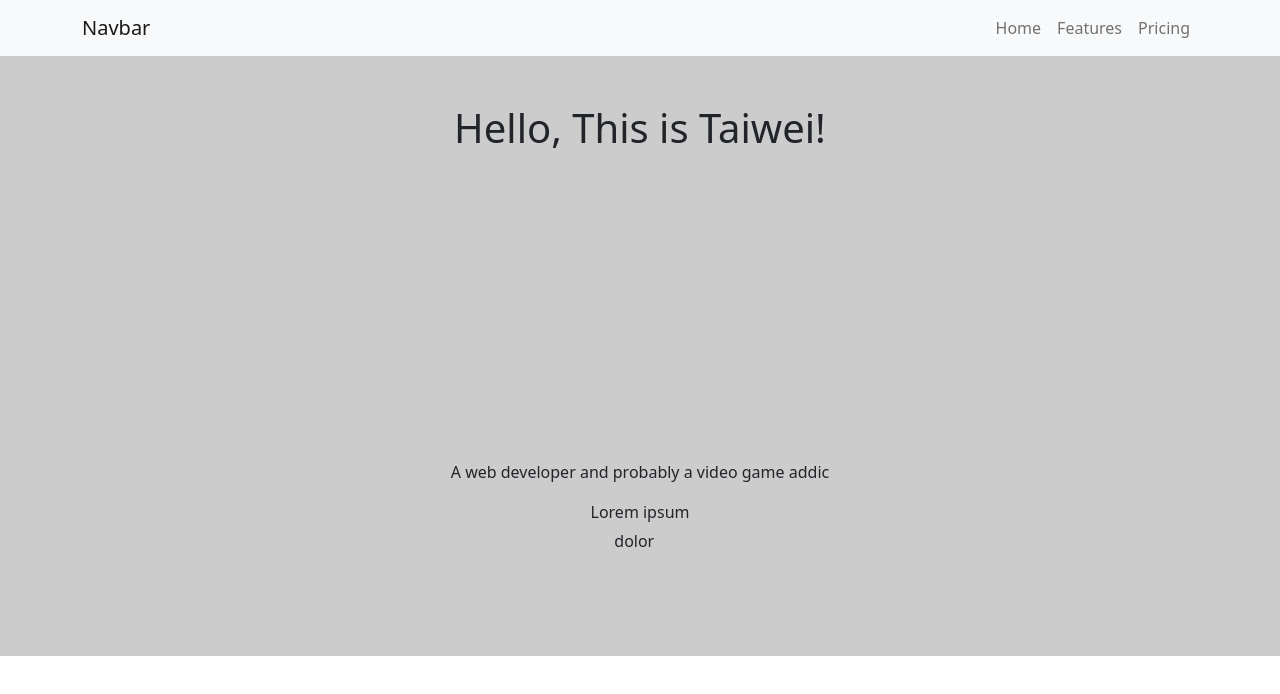
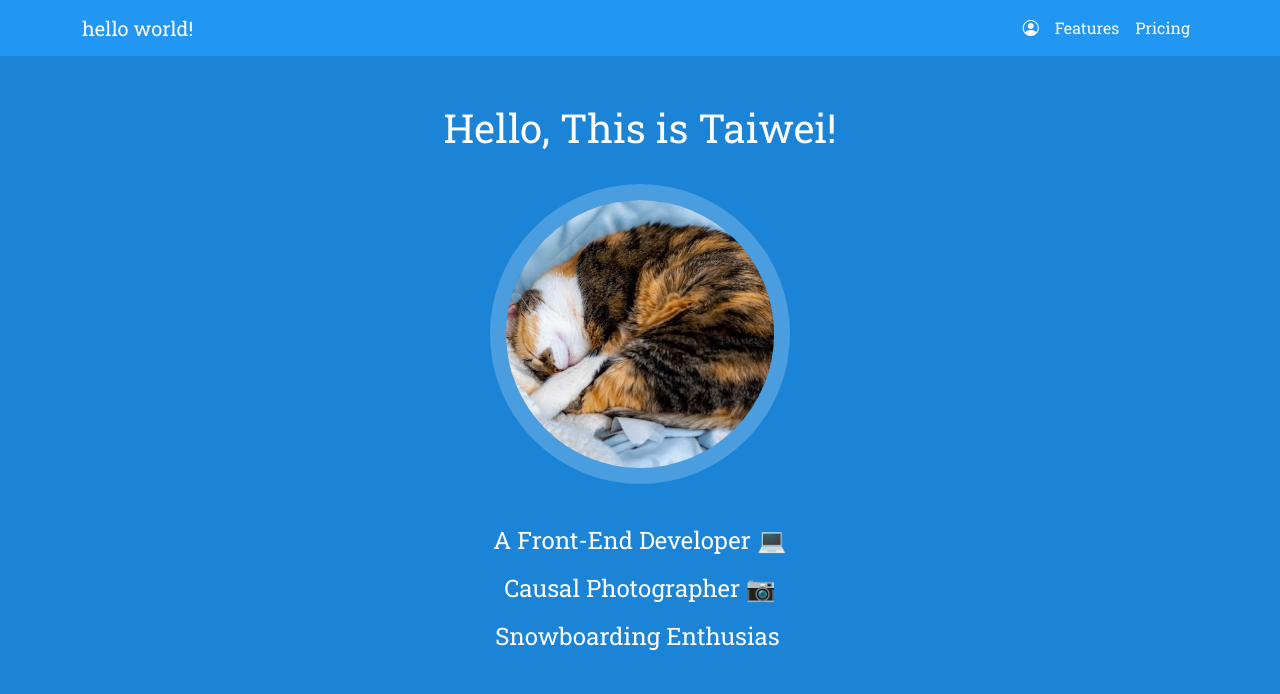
Before and after one commit to taiweituan/taiwei-website-v3, a React (Create React App) app: page / in a window 1280 px wide. Shown: the top 694 px of the page. Built offline with nearby package versions, Linux system fonts and the light colour scheme.

Commit message:
added more to intro section

```diff
--- a/public/index.html
+++ b/public/index.html
@@ -1,15 +1,32 @@
 <!DOCTYPE html>
 <html lang="en">
-
   <head>
-	<meta charset="utf-8">
-	<meta name="viewport" content="width=device-width, initial-scale=1, shrink-to-fit=no">
-	<meta name="theme-color" content="#000000">
+    <meta charset="utf-8" />
+    <meta
+      name="viewport"
+      content="width=device-width, initial-scale=1, shrink-to-fit=no"
+    />
+    <meta name="theme-color" content="#000000" />
     <!--
       manifest.json provides metadata used when your web app is added to the
       homescreen on Android. See https://developers.google.com/web/fundamentals/engage-and-retain/web-app-manifest/
     -->
-	<link rel="shortcut icon" href="%PUBLIC_URL%/favicon.ico">
+    <link rel="shortcut icon" href="%PUBLIC_URL%/favicon.ico" />
+    <link
+      rel="stylesheet"
+      href="https://cdn.jsdelivr.net/npm/bootstrap-icons@1.7.2/font/bootstrap-icons.css"
+    />
+    <link
+      href="https://fonts.googleapis.com/css?family=Roboto+Slab:400,300,700"
+      rel="stylesheet"
+      type="text/css"
+    />
+    <link
+      href="https://fonts.googleapis.com/css?family=Roboto:400,300,500,700"
+      rel="stylesheet"
+      type="text/css"
+    />
+
     <!--
       Notice the use of %PUBLIC_URL% in the tags above.
       It will be replaced with the URL of the `public` folder during the build.
@@ -23,9 +40,7 @@
   </head>
 
   <body>
-	<noscript>
-		You need to enable JavaScript to run this app.
-	</noscript>
+    <noscript> You need to enable JavaScript to run this app. </noscript>
     <div id="root"></div>
     <!--
       This HTML file is a template.
@@ -38,5 +53,4 @@
       To create a production bundle, use `npm run build` or `yarn build`.
     -->
   </body>
-
 </html>
--- a/src/components/Intro.tsx
+++ b/src/components/Intro.tsx
@@ -1,8 +1,13 @@
 import { Container } from 'react-bootstrap'
 import { useTypingTextEffect } from '../utils/useTypingTextEffect'
+import profilePic from '../assets/profile-pic.jpeg'
 
-const TEXT_TO_TYPE = ['Lorem ipsum', 'dolor']
-// const TEXT_TO_TYPE = ['Lorem ipsum dolor', 'second sentence']
+const TEXT_TO_TYPE = [
+  'A Front-End Developer 💻',
+  'Causal Photographer 📷',
+  'Snowboarding Enthusiastic 🏂',
+  'Video Game Addic 🤓',
+]
 
 export default function Intro(): JSX.Element {
   const typingTextEffect = useTypingTextEffect(TEXT_TO_TYPE)
@@ -10,9 +15,9 @@ export default function Intro(): JSX.Element {
     <Container fluid id="section-1" className="px-4 py-5 text-center">
       <div className="col-xs-6">
         <h1>Hello, This is Taiwei!</h1>
-        <div className="profile-pic"></div>
-        {/* <img src="~/src/assets/profile-pic.jpeg" alt="test" /> */}
-        <p>A web developer and probably a video game addic</p>
+        <div className="profile-pic">
+          <img src={profilePic} />
+        </div>
         <div className="blinking-cursor">{typingTextEffect}</div>
       </div>
     </Container>
--- a/src/components/MyNavbar.tsx
+++ b/src/components/MyNavbar.tsx
@@ -2,11 +2,15 @@ import { Container, Navbar, Nav } from 'react-bootstrap'
 
 export default function MyNavbar(): JSX.Element {
   return (
-    <Navbar bg="light" variant="light">
-      <Container>
-        <Navbar.Brand href="#home">Navbar</Navbar.Brand>
+    <Navbar className="my-navbar">
+      <Container className="my-navbar__container">
+        <Navbar.Brand href="#home">hello world!</Navbar.Brand>
         <Nav>
-          <Nav.Link href="#home">Home</Nav.Link>
+          <Nav.Link href="#home">
+            <div>
+              <i className="bi bi-person-circle"></i>
+            </div>
+          </Nav.Link>
           <Nav.Link href="#features">Features</Nav.Link>
           <Nav.Link href="#pricing">Pricing</Nav.Link>
         </Nav>
--- a/src/components/sections.scss
+++ b/src/components/sections.scss
@@ -1,19 +1,30 @@
 #section-1 {
-  background-color: #cccccc;
-  min-height: 600px;
+  min-height: 700px;
   .profile-pic {
     width: 300px;
     height: 300px;
-    // background-image: url("./assets/profile-pic.jpeg");
+    overflow-x: hidden;
+    display: flex;
+    flex-direction: column;
+    align-items: center;
+    margin: 2rem auto;
+    img {
+      max-height: 100%;
+      display: block;
+      margin: 0 auto;
+      border-radius: 10rem;
+      border: 1rem solid #4a9dde;
+    }
   }
   .blinking-cursor {
+    font-size: 1.5rem;
     white-space: pre-line;
-
+    line-height: 3rem;
     &:after {
       content: '|';
-      font-weight: 300;
-      font-size: 1.3rem;
-      color: aquamarine;
+      font-weight: 900;
+      font-size: 1.5rem;
+      color: rgb(225, 227, 255);
       animation: blink 1s step-start infinite;
 
       @keyframes blink {
--- a/src/styles.scss
+++ b/src/styles.scss
@@ -1,11 +1,26 @@
 @import '../node_modules/bootstrap/scss/bootstrap';
 @import './components/sections';
 
-:root {
+:root,
+body {
+  background-color: #1c84d7;
+  color: #fcfcfc;
   font-size: 16px;
+  font-family: 'Roboto Slab', serif;
 }
 
 .App {
   font-family: sans-serif;
   text-align: center;
 }
+
+.navbar-light.my-navbar {
+  background-color: rgb(33, 150, 243);
+  color: #fcfcfc;
+  .navbar-brand {
+    color: #fcfcfc;
+  }
+  .nav-link {
+    color: #fcfcfc;
+  }
+}
--- a/src/utils/useTypingTextEffect.tsx
+++ b/src/utils/useTypingTextEffect.tsx
@@ -1,4 +1,6 @@
 import { useEffect, useState } from 'react'
+
+const DELAY_BETWEEN_TYPE = 80
 
 export const useTypingTextEffect = (sentences: string[]): string => {
   const [accumulatedSentence, setAccumulatedSentence] = useState<string>('')
@@ -27,7 +29,7 @@ export const useTypingTextEffect = (sentences: string[]): string => {
         setAccumulatedSentence(`${accumulatedSentence}${nextCharToType}`)
         setCurrentSentenceIndex(currentSentenceIndex + 1)
       }
-    }, 100)
+    }, DELAY_BETWEEN_TYPE)
 
     return () => {
       clearTimeout(timeout)
```
Also changed, not shown: src/assets/profile-pic.jpeg, 1 other file (tests, documents, lock files or other folders). Lines whose indentation alone changed are shown as unchanged.
